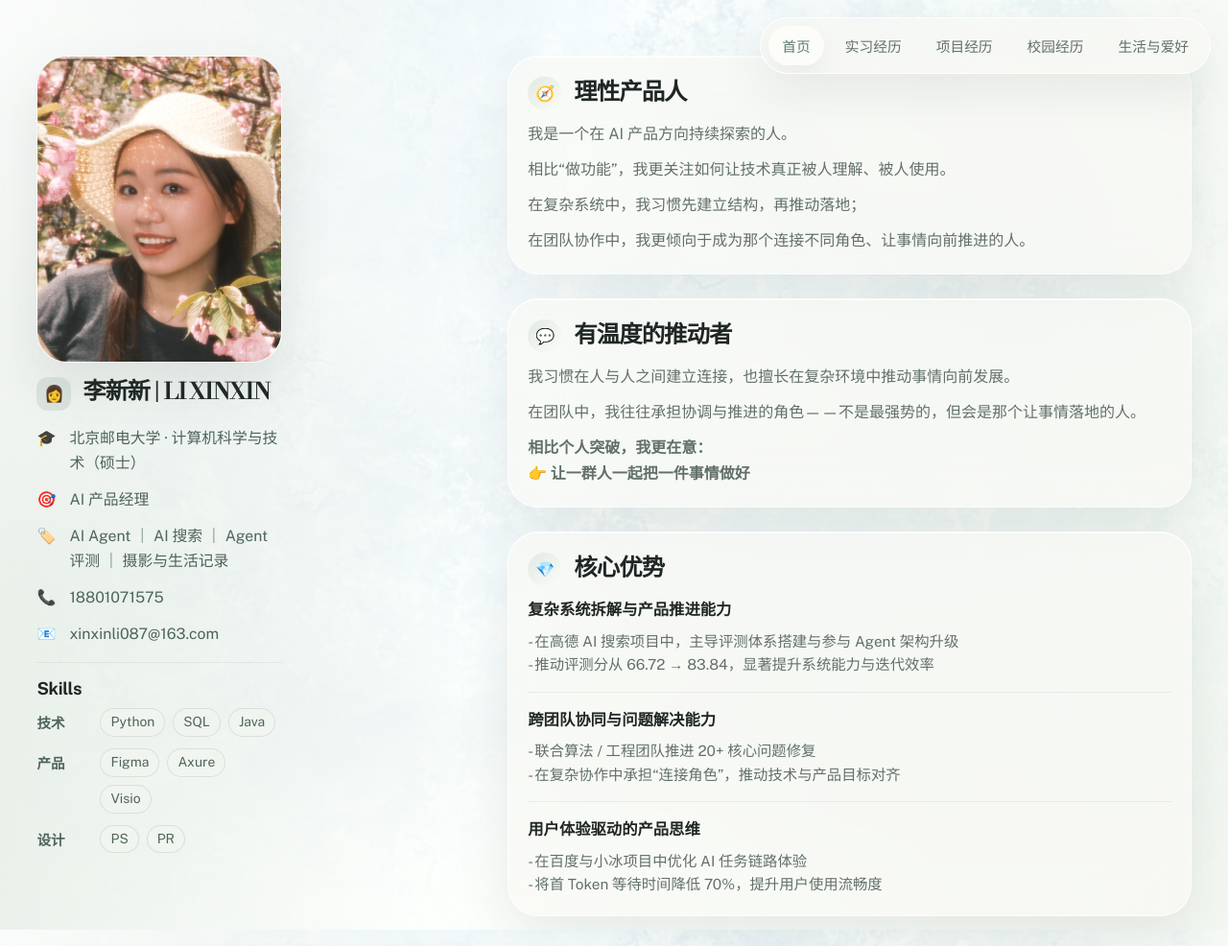
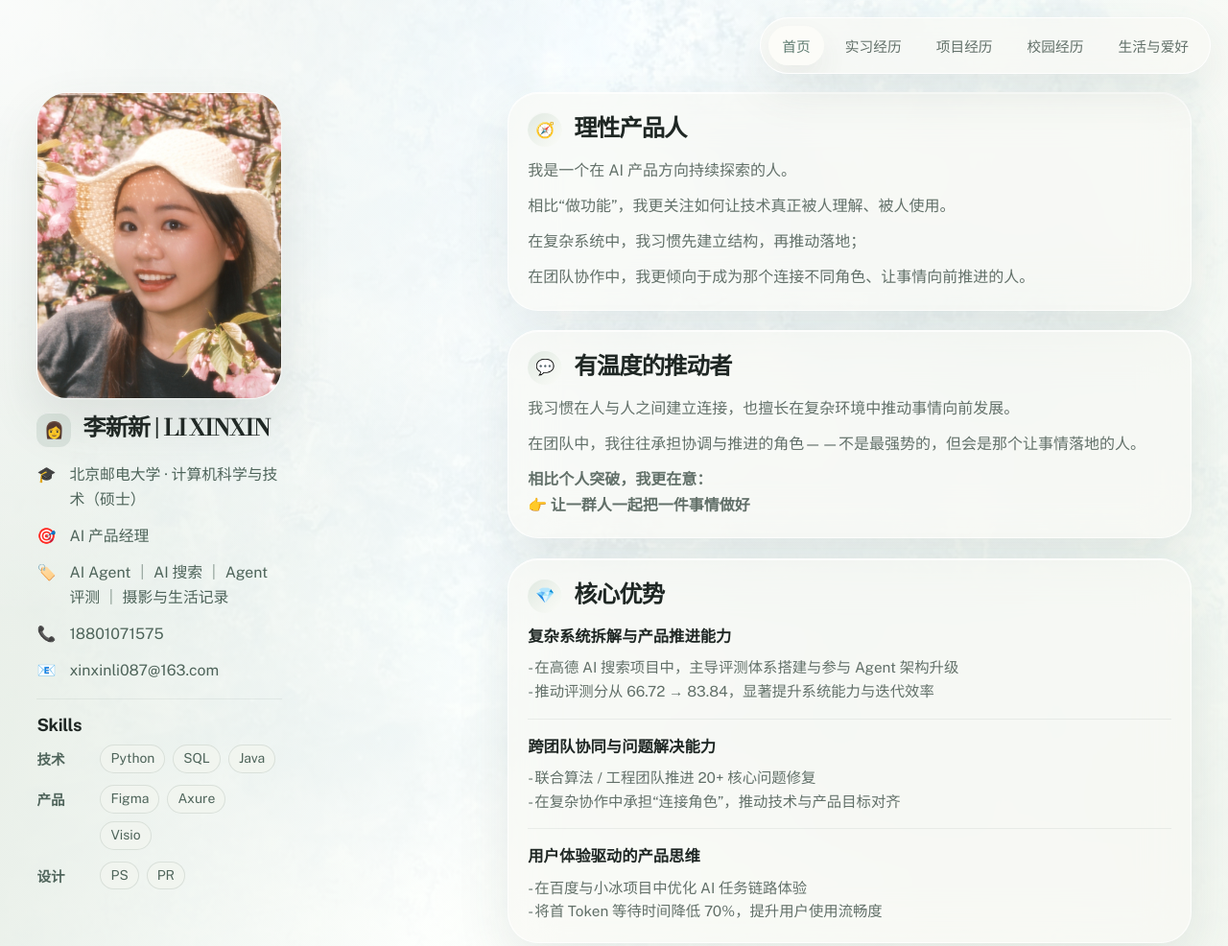
Before and after one commit to lilili087/CV_xinxinli, a plain HTML site: page index.html in a window 1280 px wide. Shown: the top 986 px of the page at 96% size. Drawn offline with nearby package versions, Linux system fonts and the light colour scheme.

Commit message:
Adjust hero spacing to clear the top navigation.
Move the desktop hero content lower in the viewport and tighten the right-column spacing so the first screen feels balanced without colliding with the fixed nav.

```diff
--- a/index.html
+++ b/index.html
@@ -2097,8 +2097,10 @@
 
     @media (min-width: 1025px) {
       .hero.home-slide .hero-inner {
-        padding: clamp(58px, 5.8vh, 68px) 0 clamp(14px, 1.6vh, 20px);
+        min-height: calc(100dvh - clamp(32px, 4vh, 48px));
+        padding: clamp(96px, 8.6vh, 118px) 0 clamp(26px, 3vh, 36px);
         gap: clamp(16px, 1.5vw, 20px);
+        align-content: center;
         align-items: start;
       }
 
@@ -2114,7 +2116,7 @@
       }
 
       .home-story-column {
-        gap: clamp(24px, 2vw, 30px);
+        gap: clamp(18px, 1.6vw, 24px);
       }
 
       .home-story-column .story-panel:last-child {
```
Also changed, not shown: verify_resume_site.mjs (+4 -4 lines), 1 other file.
